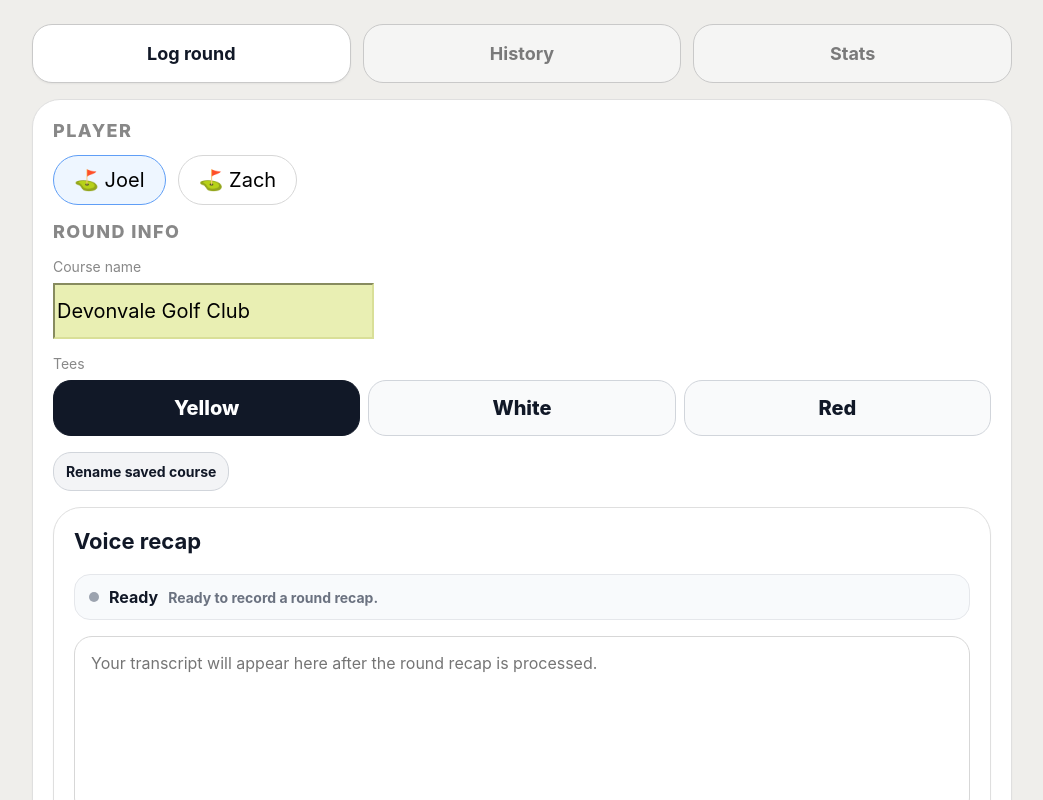
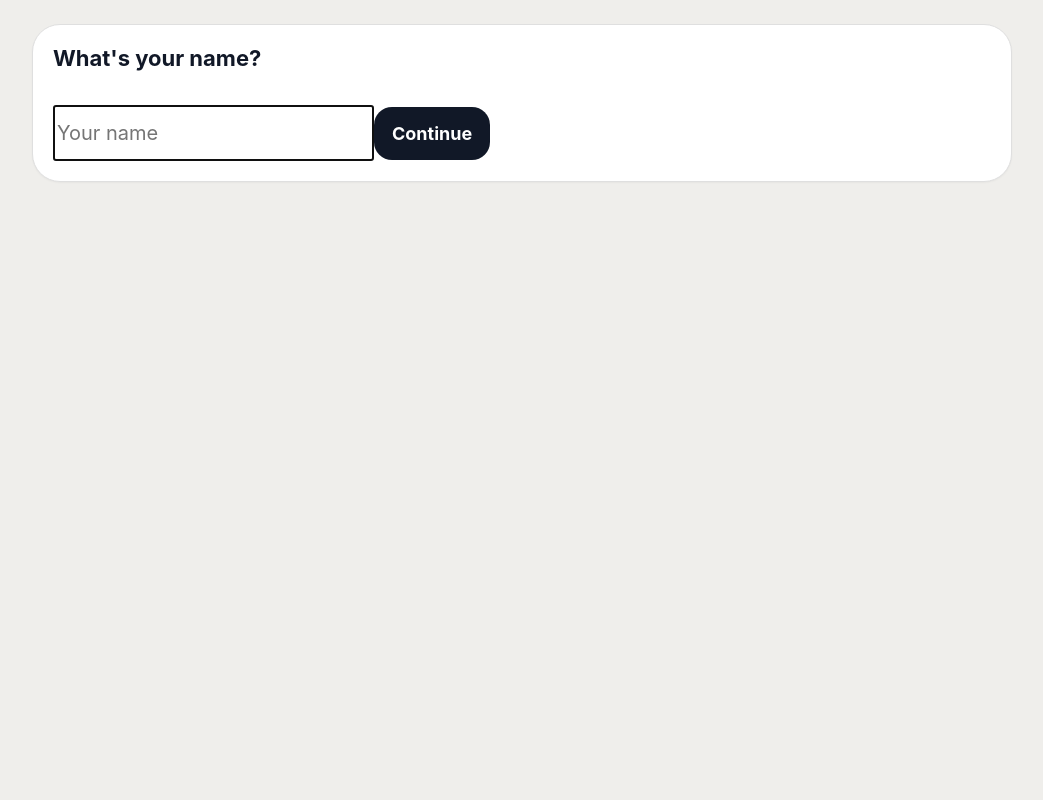
Before and after one commit to wihanneethling-hub/mygolfstats, a React (Vite) app: page / in a window 1280 px wide. Shown: the top 800 px of the page, without its empty margins (118-1161 px from the left). Built offline with nearby package versions, Linux system fonts and the light colour scheme.

Commit message:
No player picker

```diff
--- a/src/App.jsx
+++ b/src/App.jsx
@@ -1,11 +1,10 @@
 import React, { useEffect, useMemo, useRef, useState } from 'react';
 import VoiceRecorder from './components/VoiceRecorder';
 import { starterCourseLayouts } from './courseData';
-import { defaultPlayers, initialClarifications, initialHoles } from './data';
+import { initialClarifications, initialHoles } from './data';
 import { clearState, loadState, saveState } from './storage';
 import { average, buildSavedRound, calcStatsFromHoles, formatToPar } from './utils';
 import HoleEditor from './components/HoleEditor';
-import PlayerPicker from './components/PlayerPicker';
 import { Badge, Button, Card, CardContent, CardHeader, CardTitle, Input, MiniBar, StatCard, TabButton, Textarea } from './components/UI';
 
 const TEE_OPTIONS = ['Yellow', 'White', 'Red'];
@@ -648,6 +647,41 @@
   );
 }
 
+function UserSetup({ onContinue }) {
+  const [name, setName] = useState('');
+
+  function handleSubmit(event) {
+    event.preventDefault();
+    const trimmedName = name.trim();
+    if (!trimmedName) return;
+    onContinue(trimmedName);
+  }
+
+  return (
+    <div className="app-shell">
+      <div className="container">
+        <Card className="round-shell">
+          <CardHeader><CardTitle>What's your name?</CardTitle></CardHeader>
+          <CardContent>
+            <form className="stack" onSubmit={handleSubmit}>
+              <Input
+                value={name}
+                onChange={(event) => setName(event.target.value)}
+                autoFocus
+                className="input-lg"
+                placeholder="Your name"
+              />
+              <Button className="btn-lg" type="submit" disabled={!name.trim()}>
+                Continue
+              </Button>
+            </form>
+          </CardContent>
+        </Card>
+      </div>
+    </div>
+  );
+}
+
 function CourseLayoutEditor({ course, tees, courseLayouts, onSaveCourseLayout }) {
   const hasCourse = Boolean(course.trim());
   const resolvedCourse = resolveCourseName(courseLayouts, course);
@@ -822,7 +856,7 @@
 }
 
 function LogRoundTab({
-  players, selectedPlayer, setSelectedPlayer,
+  selectedPlayer,
   course, setCourse, tees, setTees,
   voiceRecap, setVoiceRecap,
   transcript, setTranscript,
@@ -987,11 +1021,6 @@
     <div className="stack">
       <Card className="round-shell">
         <CardContent className="stack">
-          <div>
-            <div className="section-kicker">PLAYER</div>
-            <PlayerPicker players={players} selectedPlayer={selectedPlayer} onSelect={setSelectedPlayer} />
-          </div>
-
           <div className="stack">
             <div className="section-kicker">ROUND INFO</div>
             <div>
@@ -1169,13 +1198,13 @@
   );
 }
 
-function HistoryTab({ rounds, selectedPlayer, selectedRoundId, setSelectedRoundId, onDeleteRound }) {
-  const filtered = rounds.filter((round) => round.player === selectedPlayer);
+function HistoryTab({ rounds, selectedRoundId, setSelectedRoundId, onDeleteRound }) {
+  const filtered = rounds;
   const selectedRound = filtered.find((round) => round.id === selectedRoundId);
 
   return (
     <Card>
-      <CardHeader><CardTitle>{selectedPlayer} history</CardTitle></CardHeader>
+      <CardHeader><CardTitle>Your history</CardTitle></CardHeader>
       <CardContent className="stack">
         {filtered.length === 0 ? (
           <div className="empty-box">No saved rounds yet.</div>
@@ -1220,8 +1249,14 @@
   );
 }
 
-function DataManagement({ appData, onImportData, onResetData }) {
+function DataManagement({ appData, selectedPlayer, onChangePlayerName, onImportData, onResetData }) {
   const fileInputRef = useRef(null);
+  const [isChangingName, setIsChangingName] = useState(false);
+  const [draftName, setDraftName] = useState(selectedPlayer || '');
+
+  useEffect(() => {
+    setDraftName(selectedPlayer || '');
+  }, [selectedPlayer]);
 
   function exportJson() {
     downloadTextFile(
@@ -1251,6 +1286,14 @@
     } finally {
       event.target.value = '';
     }
+  }
+
+  function savePlayerName(event) {
+    event.preventDefault();
+    const trimmedName = draftName.trim();
+    if (!trimmedName) return;
+    onChangePlayerName(trimmedName);
+    setIsChangingName(false);
   }
 
   return (
@@ -1265,8 +1308,23 @@
           <Button variant="secondary" onClick={exportJson}>Export JSON</Button>
           <Button variant="secondary" onClick={exportCsv}>Export CSV</Button>
           <Button variant="secondary" onClick={() => fileInputRef.current?.click()}>Import JSON</Button>
+          <Button variant="secondary" onClick={() => setIsChangingName((current) => !current)}>
+            Change player name
+          </Button>
           <Button variant="secondary" onClick={onResetData}>Reset app data</Button>
         </div>
+        {isChangingName && (
+          <form className="stack" onSubmit={savePlayerName}>
+            <div>
+              <div className="field-label">Player name</div>
+              <Input value={draftName} onChange={(event) => setDraftName(event.target.value)} />
+            </div>
+            <div className="row wrap">
+              <Button variant="secondary" type="button" onClick={() => setIsChangingName(false)}>Cancel</Button>
+              <Button type="submit" disabled={!draftName.trim()}>Save name</Button>
+            </div>
+          </form>
+        )}
         <input
           ref={fileInputRef}
           type="file"
@@ -1279,8 +1337,8 @@
   );
 }
 
-function StatsTab({ rounds, selectedPlayer, appData, onImportData, onResetData }) {
-  const filtered = rounds.filter((round) => round.player === selectedPlayer);
+function StatsTab({ rounds, selectedPlayer, appData, onChangePlayerName, onImportData, onResetData }) {
+  const filtered = rounds;
   const hasRounds = filtered.length > 0;
   const dashboardStats = useMemo(() => {
     if (filtered.length === 0) {
@@ -1325,7 +1383,13 @@
       ) : (
         <div className="empty-box">No saved rounds yet. Log and save a round to see your profile snapshot.</div>
       )}
-      <DataManagement appData={appData} onImportData={onImportData} onResetData={onResetData} />
+      <DataManagement
+        appData={appData}
+        selectedPlayer={selectedPlayer}
+        onChangePlayerName={onChangePlayerName}
+        onImportData={onImportData}
+        onResetData={onResetData}
+      />
     </div>
   );
 }
@@ -1333,7 +1397,8 @@
   export default function App() {
   const [activeTab, setActiveTab] = useState('log');
   const [selectedRoundId, setSelectedRoundId] = useState(null);
-  const [selectedPlayer, setSelectedPlayer] = useState('Joel');
+  const [selectedPlayer, setSelectedPlayer] = useState('');
+  const [hasLoadedState, setHasLoadedState] = useState(false);
   const [course, setCourse] = useState('Devonvale Golf Club');
   const [tees, setTees] = useState('Yellow');
   const [transcript, setTranscript] = useState('');
@@ -1359,11 +1424,22 @@
     if (state?.savedRounds) setSavedRounds(state.savedRounds);
     if (state?.selectedPlayer) setSelectedPlayer(state.selectedPlayer);
     if (state?.customCourseLayouts) setCustomCourseLayouts(state.customCourseLayouts);
+    setHasLoadedState(true);
   }, []);
 
   useEffect(() => {
+    if (!hasLoadedState || !selectedPlayer) return;
     saveState({ savedRounds, selectedPlayer, customCourseLayouts });
-  }, [savedRounds, selectedPlayer, customCourseLayouts]);
+  }, [hasLoadedState, savedRounds, selectedPlayer, customCourseLayouts]);
+
+  function handleCompleteUserSetup(playerName) {
+    setSelectedPlayer(playerName);
+    setSavedRounds((current) => current.map((round) => ({ ...round, player: playerName })));
+  }
+
+  function handleChangePlayerName(playerName) {
+    setSelectedPlayer(playerName);
+  }
 
   function handleSaveRound(payload) {
     const round = buildSavedRound(payload);
@@ -1485,7 +1561,7 @@
   }
 
   setSavedRounds(imported.savedRounds);
-  setSelectedPlayer(imported.selectedPlayer || 'Joel');
+  setSelectedPlayer(imported.selectedPlayer || selectedPlayer);
   setCustomCourseLayouts(imported.customCourseLayouts || {});
   setSelectedRoundId(null);
   setActiveTab('stats');
@@ -1501,25 +1577,31 @@
 
   clearState();
   setSavedRounds([]);
-  setSelectedPlayer('Joel');
+  setSelectedPlayer('');
   setCustomCourseLayouts({});
   setSelectedRoundId(null);
   setActiveTab('log');
 }
+  if (!hasLoadedState) {
+    return null;
+  }
+
+  if (!selectedPlayer) {
+    return <UserSetup onContinue={handleCompleteUserSetup} />;
+  }
+
   return (
     <div className="app-shell">
       <div className="container">
         <div className="tab-row">
           <TabButton active={activeTab === 'log'} label="Log round" onClick={() => setActiveTab('log')} />
-          <TabButton active={activeTab === 'history'} label="History" onClick={() => setActiveTab('history')} />
-          <TabButton active={activeTab === 'stats'} label="Stats" onClick={() => setActiveTab('stats')} />
+          <TabButton active={activeTab === 'history'} label="Your history" onClick={() => setActiveTab('history')} />
+          <TabButton active={activeTab === 'stats'} label="Your stats" onClick={() => setActiveTab('stats')} />
         </div>
 
         {activeTab === 'log' && (
           <LogRoundTab
-            players={defaultPlayers}
             selectedPlayer={selectedPlayer}
-            setSelectedPlayer={setSelectedPlayer}
             course={course}
             setCourse={setCourse}
             tees={tees}
@@ -1547,7 +1629,6 @@
 {activeTab === 'history' && (
   <HistoryTab
     rounds={savedRounds}
-    selectedPlayer={selectedPlayer}
     selectedRoundId={selectedRoundId}
     setSelectedRoundId={setSelectedRoundId}
     onDeleteRound={handleDeleteRound}
@@ -1558,6 +1639,7 @@
     rounds={savedRounds}
     selectedPlayer={selectedPlayer}
     appData={appData}
+    onChangePlayerName={handleChangePlayerName}
     onImportData={handleImportData}
     onResetData={handleResetData}
   />
--- a/src/components/PlayerPicker.jsx
+++ /dev/null
@@ -1,20 +0,0 @@
-import React from 'react';
-
-export default function PlayerPicker({ players, selectedPlayer, onSelect }) {
-  return (
-    <div className="player-list">
-      {players.map((player) => {
-        const active = selectedPlayer === player;
-        return (
-          <button
-            key={player}
-            onClick={() => onSelect(player)}
-            className={`player-chip ${active ? 'player-chip-active' : ''}`}
-          >
-            ⛳ {player}
-          </button>
-        );
-      })}
-    </div>
-  );
-}
--- a/src/data.js
+++ b/src/data.js
@@ -1,5 +1,3 @@
-export const defaultPlayers = ['Joel', 'Zach'];
-
 export const initialHoles = [
   { hole: 1, par: 4, tee: 'fairway', gir: false, approachMiss: 'left bunker', upAndDown: false, putts: 2, firstPuttFt: 12, score: 5 },
   { hole: 2, par: 5, tee: 'rough_right', gir: true, approachMiss: 'none', upAndDown: false, putts: 2, firstPuttFt: 28, score: 5 },
--- a/src/storage.js
+++ b/src/storage.js
@@ -1,9 +1,41 @@
 export const STORAGE_KEY = 'golf-pwa-starter-v1';
+const DEMO_ROUND_SIGNATURES = new Set([
+  '1|2026-04-10|Joel|Rondebosch|Yellow',
+  '2|2026-04-03|Joel|Rondebosch|Yellow',
+  '3|2026-03-29|Zach|Westlake|White'
+]);
+
+function getRoundSignature(round) {
+  return [
+    round?.id,
+    round?.date,
+    round?.player,
+    round?.course,
+    round?.tees
+  ].join('|');
+}
+
+function stripSeededDemoRounds(state) {
+  if (!state || !Array.isArray(state.savedRounds)) return state;
+
+  return {
+    ...state,
+    savedRounds: state.savedRounds.filter((round) => !DEMO_ROUND_SIGNATURES.has(getRoundSignature(round))),
+    demoRoundsRemovedAt: state.demoRoundsRemovedAt || new Date().toISOString()
+  };
+}
 
 export function loadState() {
   try {
     const raw = localStorage.getItem(STORAGE_KEY);
-    return raw ? JSON.parse(raw) : null;
+    if (!raw) return null;
+
+    const parsed = JSON.parse(raw);
+    const migrated = stripSeededDemoRounds(parsed);
+    if (migrated !== parsed || migrated.savedRounds?.length !== parsed.savedRounds?.length) {
+      saveState(migrated);
+    }
+    return migrated;
   } catch {
     return null;
   }
```
